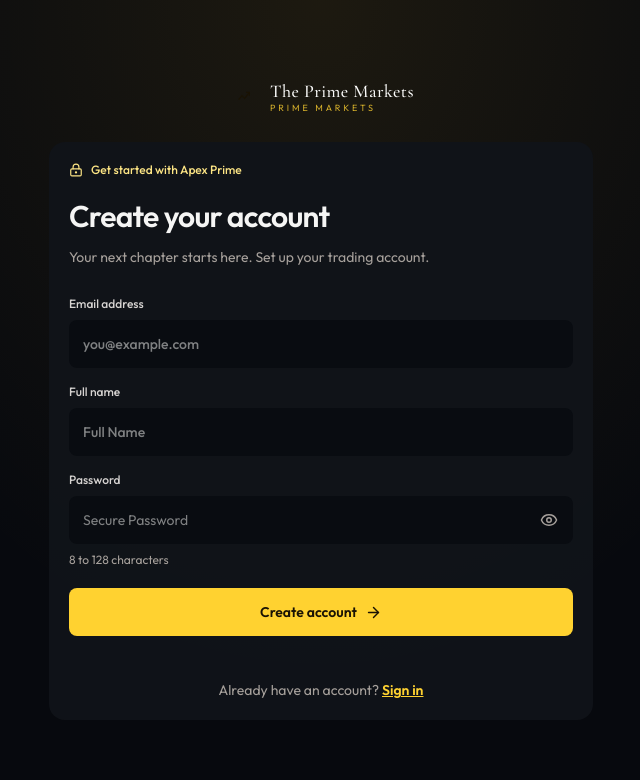
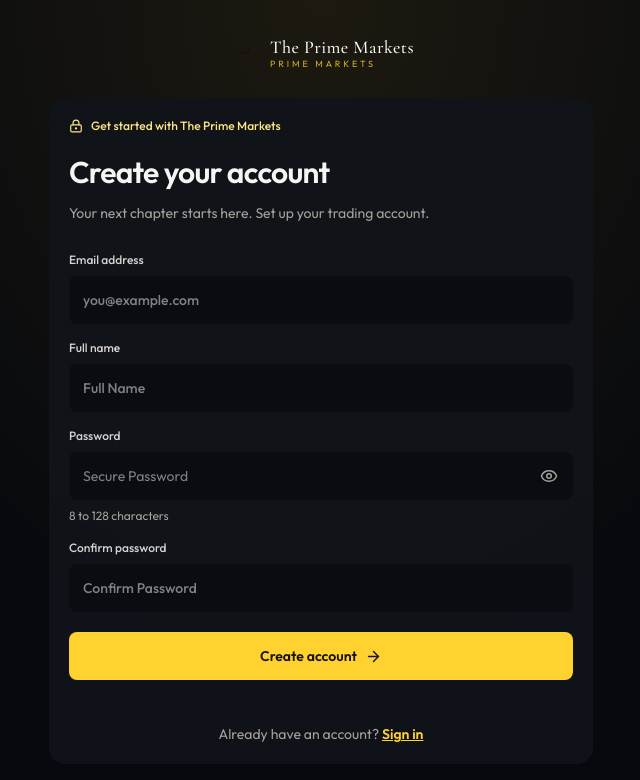
Before and after one commit to Reyvic925/tradingwebsite, a React (Vite) app: page /login in a window 1280 px wide. Both pictures are taken after a click on the button "Create one". Shown: the top 780 px of the page, without its empty margins (319-959 px from the left). Built offline with nearby package versions, Linux system fonts and the light colour scheme; no server answers.

Commit message:
Enhance signup flow by adding password confirmation validation and updating tests for consistency

```diff
--- a/src/pages/Login.tsx
+++ b/src/pages/Login.tsx
@@ -5,6 +5,7 @@ import { useAuth } from '../contexts/AuthContext';
 import { resendVerificationEmail, signIn, signUp, verifyEmailCode } from '../lib/auth';
 import { apiSend, clearReferral, takeReferral } from '../lib/api';
 import Logo from '../components/Logo';
+import { BRAND } from '../lib/brand';
 
 const PENDING_VERIFICATION_KEY = 'apex-pending-verification';
 type PendingVerification = { email: string; expiresAt: number; resendAt: number };
@@ -56,6 +57,7 @@ export default function Login() {
   const resendSeconds = Math.max(0, Math.ceil(((pending?.resendAt || 0) - now) / 1000));
   const emailError = !/^[^\s@]+@[^\s@]+\.[^\s@]+$/.test(email.trim()) || email.trim().length > 320 ? 'Enter a valid email address.' : '';
   const nameError = !fullName.trim() ? 'Enter your full name.' : '';
+  const confirmationError = !confirmPassword ? 'Confirm your password.' : password !== confirmPassword ? 'Passwords do not match.' : '';
   const passwordError = password.length < 8 || password.length > 128 ? 'Use 8 to 128 characters.' : '';
 
   useEffect(() => {
@@ -107,11 +109,11 @@ export default function Login() {
     if (verificationPending) {
       if (!/^\d{8}$/.test(verificationCode)) return setError('Enter the 8-digit code from your email.');
     } else {
-      setTouched({ email: true, name: true, password: true });
+      setTouched({ email: true, name: true, password: true, confirmation: true });
       if (!(mode === 'reset' && resetToken) && emailError) return;
       if ((mode !== 'reset' || resetToken) && passwordError) return;
       if (mode === 'signup' && nameError) return;
-      if (mode === 'reset' && resetToken && password !== confirmPassword) return setError('Passwords do not match.');
+      if ((mode === 'signup' || (mode === 'reset' && resetToken)) && confirmationError) return;
       if (resetComplete) return;
     }
     requestInFlight.current = true;
@@ -208,7 +210,7 @@ export default function Login() {
       <div className="relative mx-auto flex min-h-screen w-full max-w-xl flex-col justify-center px-4 py-8 sm:px-6 sm:py-12">
         <div className="mb-7 flex justify-center"><Logo /></div>
         <div className="rounded-2xl border border-white/10 bg-[#101319]/95 p-5 shadow-2xl shadow-black/30 sm:p-9">
-          <div className="mb-5 flex items-center gap-2 text-xs font-medium text-amber-200"><LockKeyhole size={14} aria-hidden="true" />{verificationPending ? 'Confirm your email' : mode === 'signup' ? 'Get started with Apex Prime' : 'Your Apex Prime account'}</div>
+          <div className="mb-5 flex items-center gap-2 text-xs font-medium text-amber-200"><LockKeyhole size={14} aria-hidden="true" />{verificationPending ? 'Confirm your email' : mode === 'signup' ? `Get started with ${BRAND.name}` : `Your ${BRAND.name} account`}</div>
           <h1 className="text-3xl font-semibold tracking-tight sm:text-4xl">{headerText}</h1>
           <p className="mt-3 text-sm leading-relaxed text-stone-400">{helperText}</p>
 
@@ -304,13 +306,18 @@ export default function Login() {
                 </p>}
               </div>
             )}
-            {!verificationPending && (mode === 'reset' && Boolean(resetToken)) && (
-              <label className="block text-xs font-medium text-stone-300 ">Confirm password
+            {!verificationPending && (mode === 'signup' || (mode === 'reset' && Boolean(resetToken))) && (
+              <label className="block text-xs font-medium text-stone-300 sm:col-span-2">Confirm password
                 <input
                 required
                 disabled={busy}
                 type={showPassword ? 'text' : 'password'}
                 autoComplete="new-password"
+                name="confirmPassword"
+                maxLength={128}
+                onBlur={() => setTouched((value) => ({ ...value, confirmation: true }))}
+                aria-invalid={Boolean((touched.confirmation || confirmPassword) && confirmationError)}
+                aria-describedby={(touched.confirmation || confirmPassword) && confirmationError ? 'confirmation-error' : undefined}
                 value={confirmPassword}
                 onChange={(e) => setConfirmPassword(e.target.value)}
                 placeholder="Confirm Password"
@@ -318,6 +325,7 @@ export default function Login() {
               />
               </label>
             )}
+            {!verificationPending && (mode === 'signup' || (mode === 'reset' && Boolean(resetToken))) && (touched.confirmation || confirmPassword) && confirmationError && <p id="confirmation-error" className="sm:col-span-2 -mt-2 text-xs text-rose-300">{confirmationError}</p>}
             {error && <div role="alert" className="sm:col-span-2 rounded-lg border border-rose-500/30 bg-rose-500/10 px-3 py-2 text-sm text-rose-200">{error}</div>}
             <button disabled={busy || resendingVerification} className="sm:col-span-2 mt-1 flex min-h-12 w-full items-center justify-center gap-2 rounded-lg bg-amber-300 px-4 py-3 text-sm font-semibold text-[#1a1304] transition hover:bg-amber-200 focus-visible:outline-2 focus-visible:outline-offset-4 focus-visible:outline-amber-300 disabled:cursor-wait disabled:opacity-60">
               {busy && <LoaderCircle size={17} className="animate-spin" aria-hidden="true" />}
```
Also changed, not shown: 1 other file (tests, documents, lock files or other folders).
